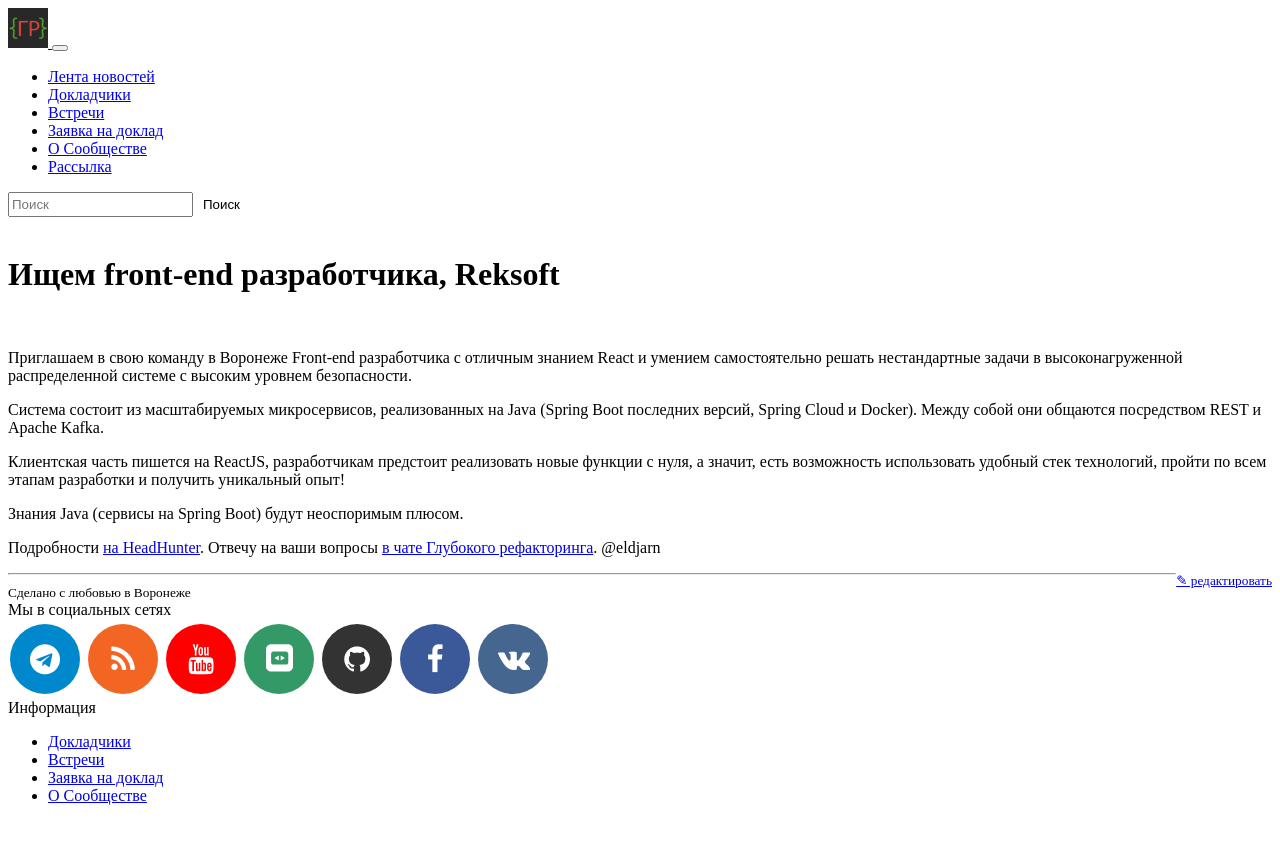
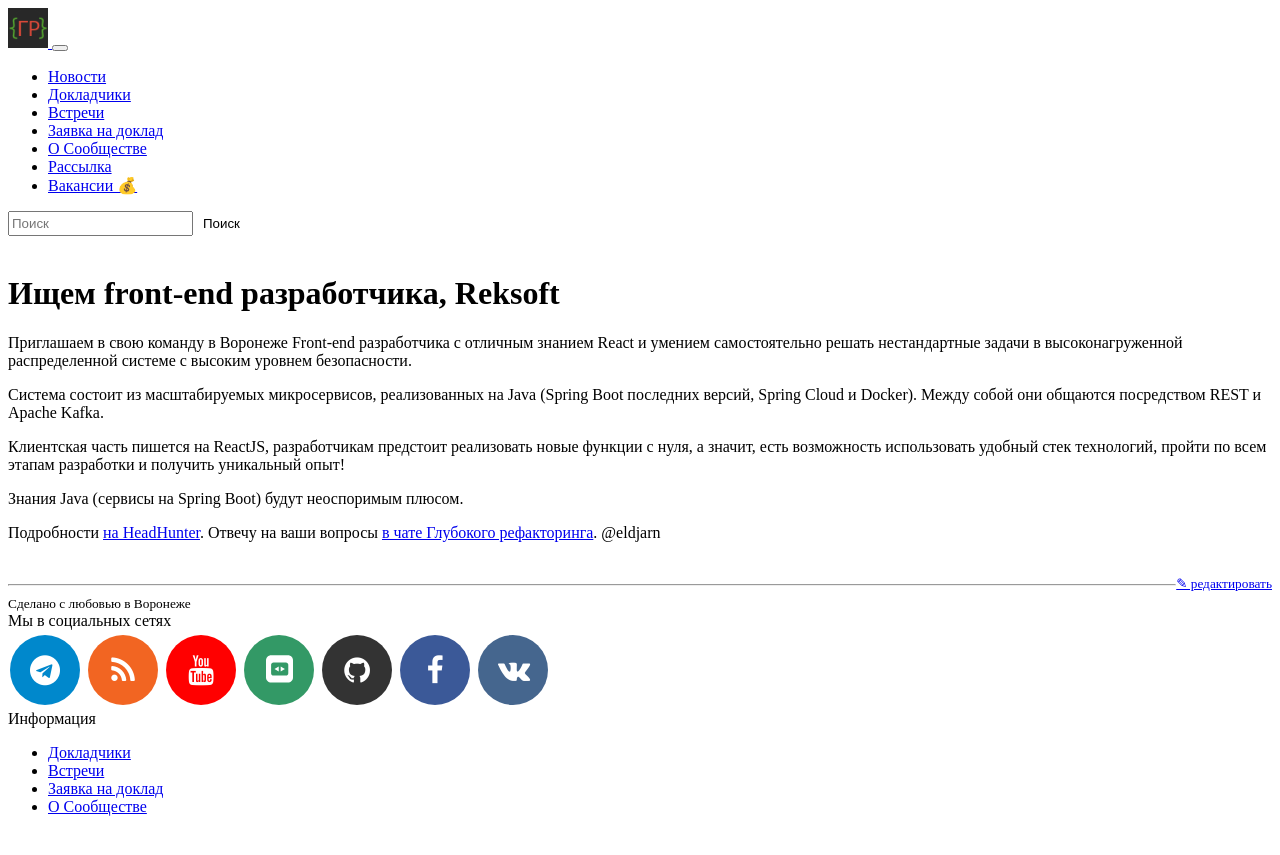
Before and after one commit to deeprefactoring/deeprefactoring.github.io, a Jekyll site: the page built from _jobs/2018-08-22-reksoft-vacancy.md, in a window 1280 px wide. Shown: the top 855 px of the page. Built offline with Jekyll 4.4.1, drawn with Linux system fonts in a browser that asks for light colours; nearby versions of some CDN libraries.

Commit message:
Добавил раздел jobs

```diff
--- a/_config.yml
+++ b/_config.yml
@@ -29,3 +29,6 @@
   meetups:
       output: true
       permalink: /:collection/:name
+  jobs:
+      output: true
+      permalink: /:collection/:name
--- a/_includes/header.html
+++ b/_includes/header.html
@@ -9,7 +9,7 @@
   <div class="collapse navbar-collapse" id="navbarSupportedContent">
     <ul class="navbar-nav mr-auto">
         <li class="nav-item {% if page.url == '/' %}active{% endif %}">
-          <a class="nav-link" href="/">Лента новостей</a>
+          <a class="nav-link" href="/">Новости</a>
         </li>
         <!--<li><a href="/meetups">Прошедшие встречи</a></li>-->
         <li class="nav-item {% if page.url == '/speakers/' %}active{% endif %}">
@@ -27,6 +27,9 @@
         <li class="nav-item {% if page.url == '/email/' %}active{% endif %}">
           <a class="nav-link" href="/pages/email/">Рассылка</a>
         </li>
+        <li class="nav-item {% if page.url == '/jobs/' %}active{% endif %}">
+          <a class="nav-link" href="/jobs/">Вакансии 💰</a>
+        </li>
     </ul>
     {% include search-form.html %}
   </div>
--- /dev/null
+++ b/_layouts/job.html
@@ -0,0 +1,27 @@
+---
+layout: main
+---
+
+<div class="page-header">
+    <h1>{{page.title}}</h1>
+</div>
+
+<div class="row">
+    <div class="container">
+        {{content}}
+    </div>
+</div>
+<br>
+
+{% if list_jobs %}
+<h4>Вакансии:</h4>
+<ul>
+    {% for job in site.category.job %}
+    {% if job.job_slug == page.slug %}
+    <li>
+        <a href="{{paper.url}}">{{job.title}}</a>
+    </li>
+    {% endif %}
+    {% endfor %}
+</ul>
+{% endif %}
```
Also changed, not shown: _jobs/2018-08-22-reksoft-vacancy.md (renamed from _posts/2018-08-22-reksoft-vacancy.md, +1 -1 lines), jobs.html (added, +13 -0 lines).
